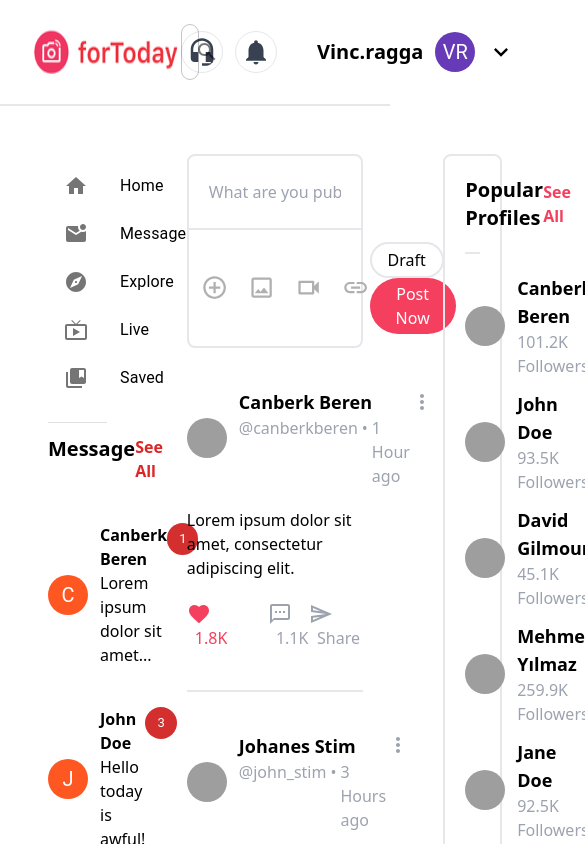
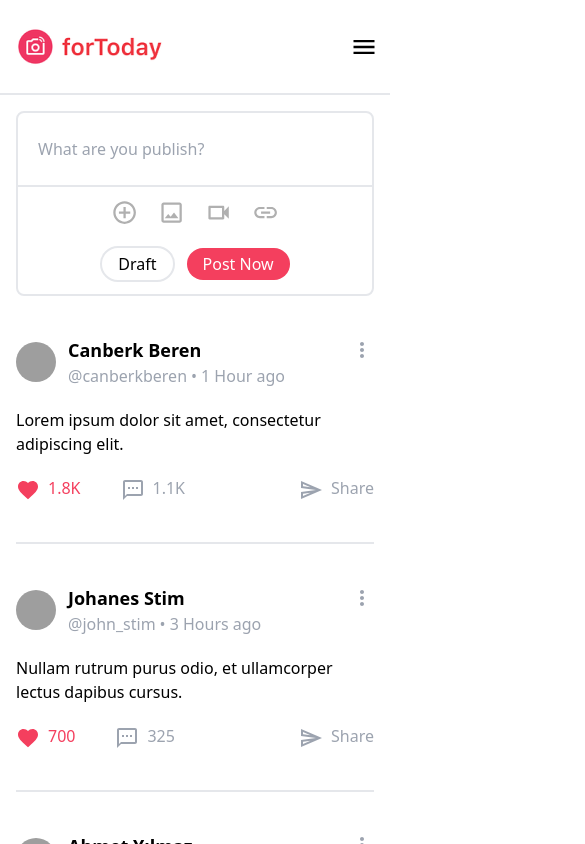
Before and after one commit to Ucuncu-Bin-Yil-Akademi/social-media-react, a Next.js app: page / in a window 390 px wide. Shown: the top 844 px of the page, 585 px wide, since content can reach past the window. Built offline with nearby package versions, Linux system fonts and the light colour scheme; grey boxes are pictures that could not be loaded.

Commit message:
05-11-2023: tailwind & responsive

```diff
--- a/components/ContentAreaComponents/PublishArea.jsx
+++ b/components/ContentAreaComponents/PublishArea.jsx
@@ -15,7 +15,7 @@ export default function PublishArea() {
           />
         </div>
 
-        <div className="flex justify-between p-3 items-center border-t-2">
+        <div className="flex md:flex-row flex-col md:gap-0 gap-5 justify-between p-3 items-center border-t-2">
           <div className="flex gap-5">
             <ControlPointOutlinedIcon
               style={{
--- /dev/null
+++ b/components/Header-Mobile.jsx
@@ -0,0 +1,35 @@
+import Logo from "@/public/logo.png";
+import { useState } from "react";
+import Image from "next/image";
+import TextField from "@mui/material/TextField";
+import HeadsetMicIcon from "@mui/icons-material/HeadsetMic";
+import NotificationsIcon from "@mui/icons-material/Notifications";
+import Avatar from "@mui/material/Avatar";
+import { deepPurple } from "@mui/material/colors";
+import ExpandMoreIcon from "@mui/icons-material/ExpandMore";
+import SearchIcon from "@mui/icons-material/Search";
+import InputAdornment from "@mui/material/InputAdornment";
+import MenuIcon from "@mui/icons-material/Menu";
+
+export default function HeaderMobile() {
+  const [isDrawerOpen, setIsDrawerOpen] = useState(false);
+
+  return (
+    <header className="flex justify-between items-center px-3 py-6 border-b-2 border-gray-200">
+      <Image src={Logo} height={45} />
+
+      <div className="flex items-center gap-3">
+        <MenuIcon sx={{ fontSize: 28 }} onClick={() => setIsDrawerOpen(true)} />
+      </div>
+
+      {isDrawerOpen && (
+        <div className="fixed z-50 top-0 left-0 bg-gray-200 w-full h-full p-6">
+          <div className="flex justify-between items-center w-full">
+            <h1>User Menu</h1>
+            <span className="bg-gray-300 p-3 rounded" onClick={() => setIsDrawerOpen(false)}>X</span>
+          </div>
+        </div>
+      )}
+    </header>
+  );
+}
--- a/pages/index.js
+++ b/pages/index.js
@@ -1,4 +1,5 @@
 import Header from "@/components/Header";
+import HeaderMobile from "@/components/Header-Mobile";
 import LeftSidebar from "@/components/LeftSidebar";
 import ContentArea from "@/components/ContentArea";
 import RightSidebar from "@/components/RightSidebar";
@@ -6,15 +7,22 @@ import RightSidebar from "@/components/RightSidebar";
 export default function Home() {
   return (
     <>
-      <Header />
-      <div className="flex p-12 gap-20">
-        <div className="w-1/5">
+      <div className="md:block hidden">
+        <Header />
+      </div>
+
+      <div className="md:hidden block">
+        <HeaderMobile />
+      </div>
+
+      <div className="flex md:p-12 p-4 gap-20">
+        <div className="w-1/5 md:block hidden">
           <LeftSidebar />
         </div>
-        <div className="w-3/5">
+        <div className="md:w-3/5 w-full">
           <ContentArea />
         </div>
-        <div className="w-1/5">
+        <div className="w-1/5 md:block hidden">
           <RightSidebar />
         </div>
       </div>
```
